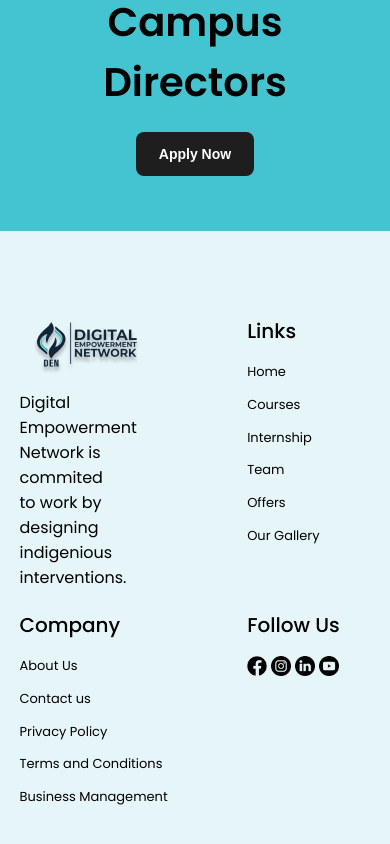
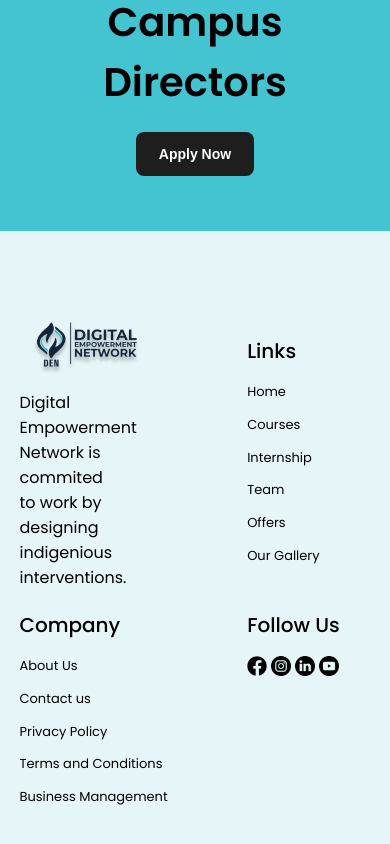
Before and after one commit to oye-hunter/den-landing-page, a React (Create React App) app: page / in a window 390 px wide. Shown: the part 9821-10665 px from the top of the page. Built offline with nearby package versions, Linux system fonts and the light colour scheme.

Commit message:
added responsive landing page

```diff
--- a/src/LandingPage/Footer/Footer.css
+++ b/src/LandingPage/Footer/Footer.css
@@ -47,5 +47,7 @@ a:hover {
         justify-content: center;
         align-items: center;
       }
-
+      .footer-links {
+        margin-top: 20px;
+      }
 }
```
